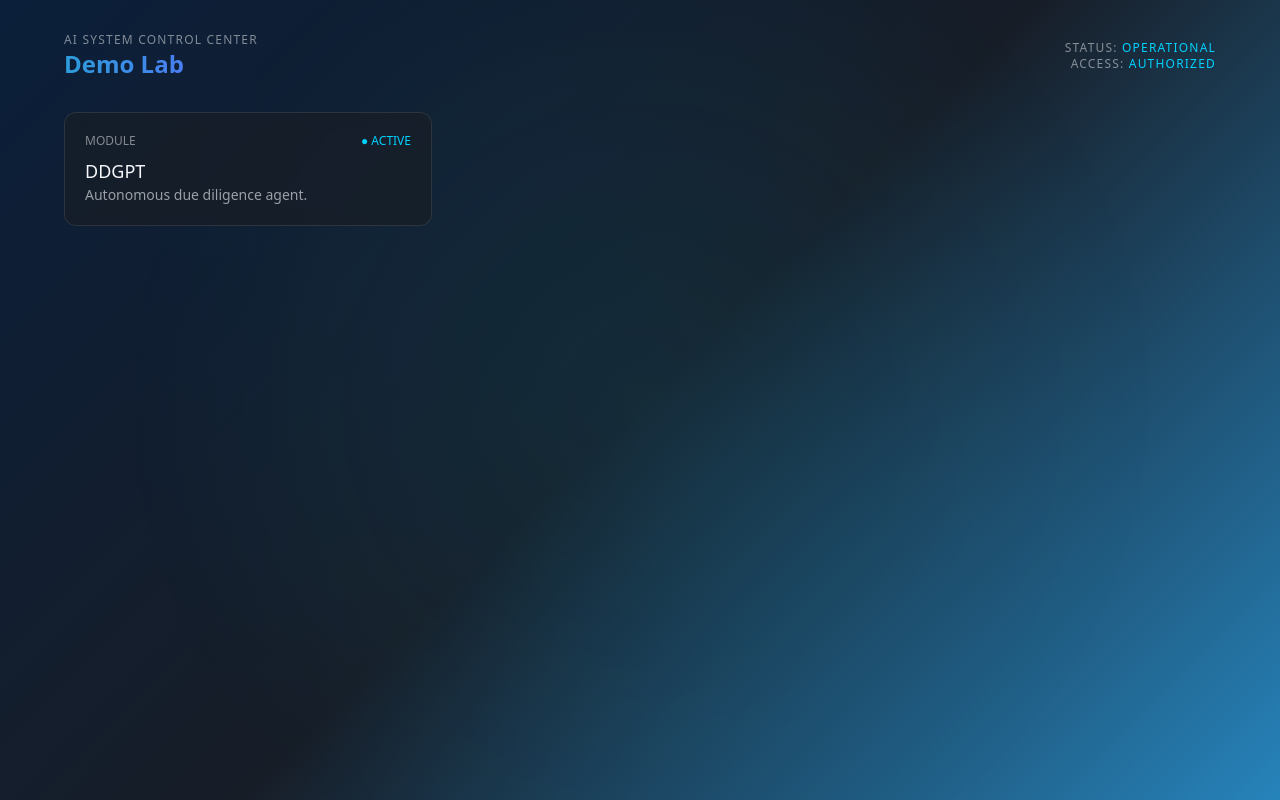
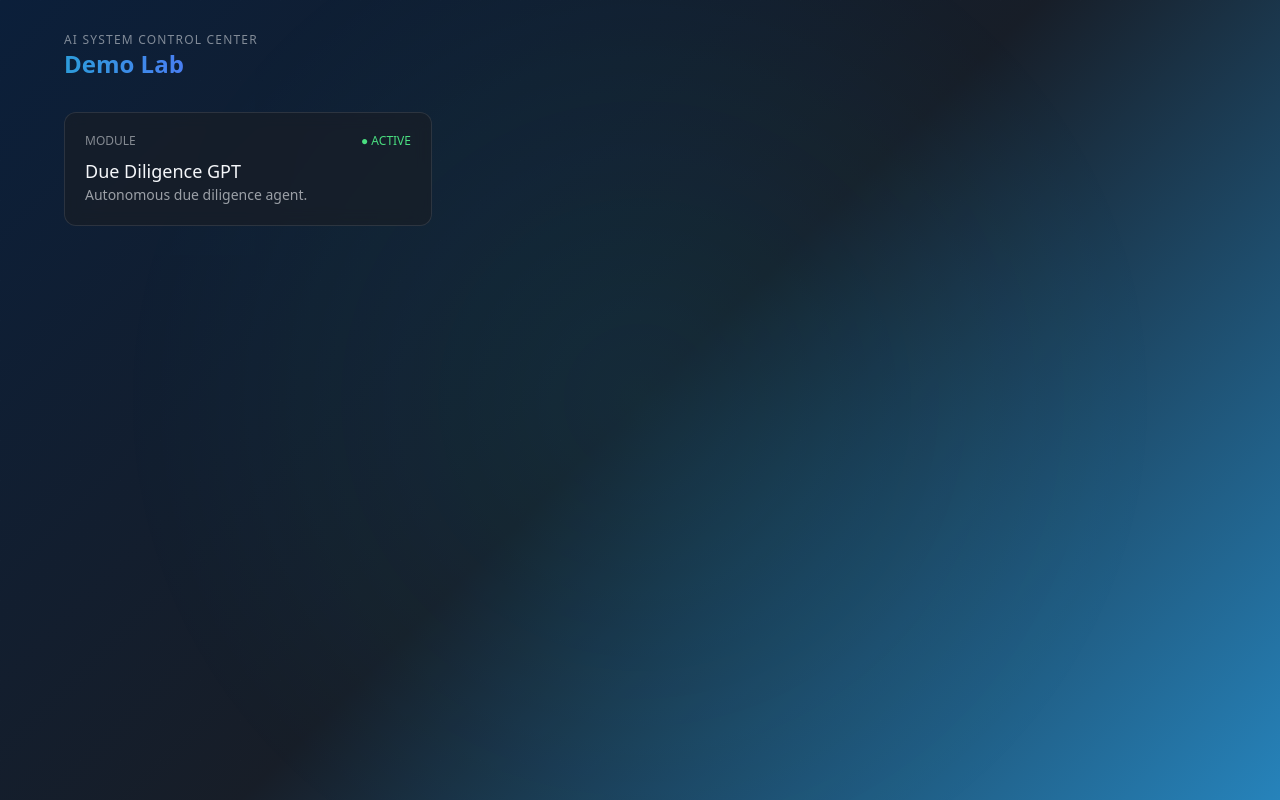
Before and after one commit to nickmelamed/site, a Next.js app in the folder site-npx/: page /demo-lab in a window 1280 px wide. Built offline with nearby package versions, Linux system fonts and the light colour scheme.

Commit message:
removed excess text

```diff
--- a/site-npx/app/demo-lab/page.tsx
+++ b/site-npx/app/demo-lab/page.tsx
@@ -32,11 +32,6 @@ export default function ControlCenter() {
             Demo Lab
           </h1>
         </div>
-
-        <div className="text-xs text-offwhite/50 tracking-widest text-right">
-          <div>STATUS: <span className="text-cyan">OPERATIONAL</span></div>
-          <div>ACCESS: <span className="text-cyan">AUTHORIZED</span></div>
-        </div>
       </div>
 
       {/* MODULE GRID */}
@@ -54,7 +49,7 @@ export default function ControlCenter() {
             <div className="relative z-10">
               <div className="flex justify-between text-xs mb-2">
                 <span className="text-offwhite/50">MODULE</span>
-                <span className="text-cyan">● ACTIVE</span>
+                <span className="text-green-400">● ACTIVE</span>
               </div>
 
               <h2 className="text-lg font-medium">{demo.name}</h2>
@@ -94,6 +89,10 @@ export default function ControlCenter() {
                 </button>
               </div>
 
+              <div className="mb-6 text-sm text-offwhite/60">
+                INPUT: {run.input.title}
+              </div>
+
               {/* running via DemoRunner */}
               <DemoRunner run={run} />
 
--- a/site-npx/app/page.tsx
+++ b/site-npx/app/page.tsx
@@ -66,9 +66,7 @@ export default function Home() {
           transition={{ duration: 0.6 }}
           className="mt-8 max-w-xl text-slate-300 text-lg"
         >
-          Perception. Reasoning. Decision-making.
-          <br />
-          Built as systems — not just models.
+          Custom AI systems for decision-making, automation, and real-world deployment.
         </motion.p>
 
       </div>
--- a/site-npx/demos/ddgpt.ts
+++ b/site-npx/demos/ddgpt.ts
@@ -2,7 +2,7 @@ import { DemoRun } from "./types";
 
 export const ddgptRun: DemoRun = {
   id: "ddgpt",
-  name: "DDGPT",
+  name: "Due Diligence GPT",
   description: "Autonomous due diligence agent.",
 
   input: {
```
